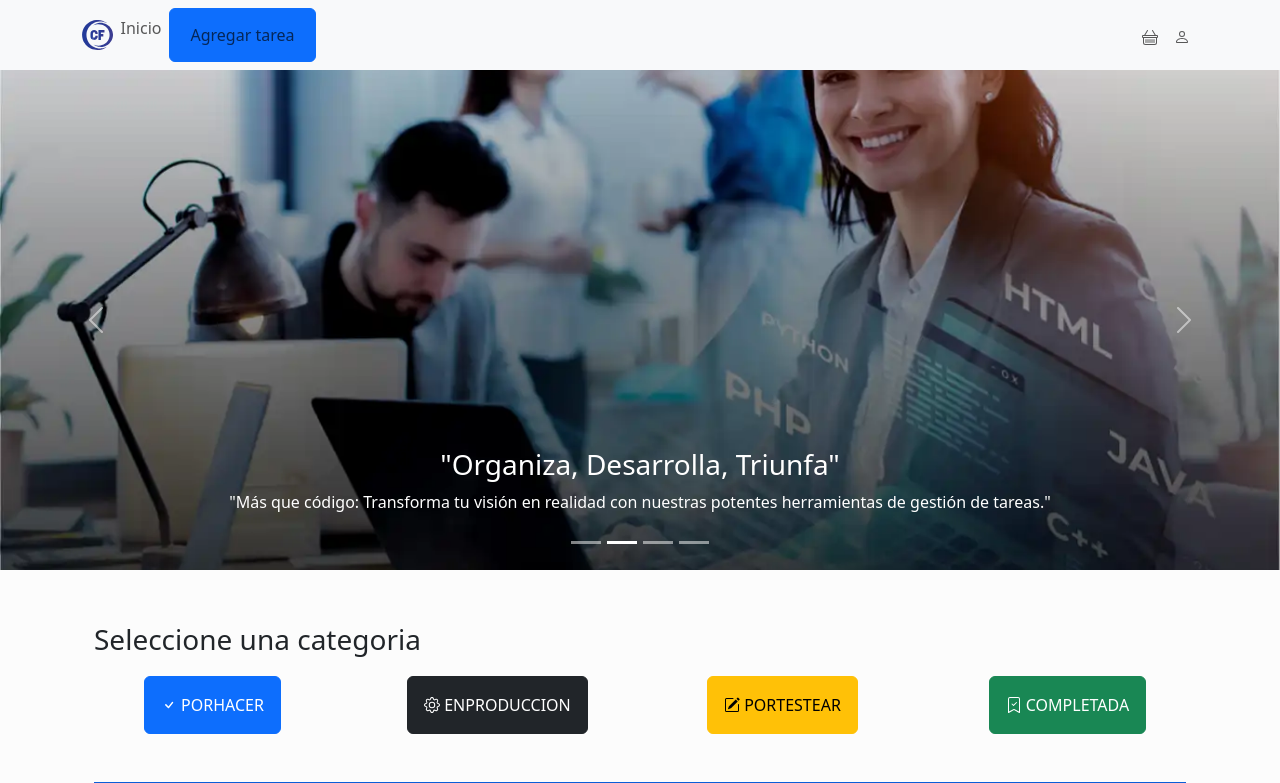
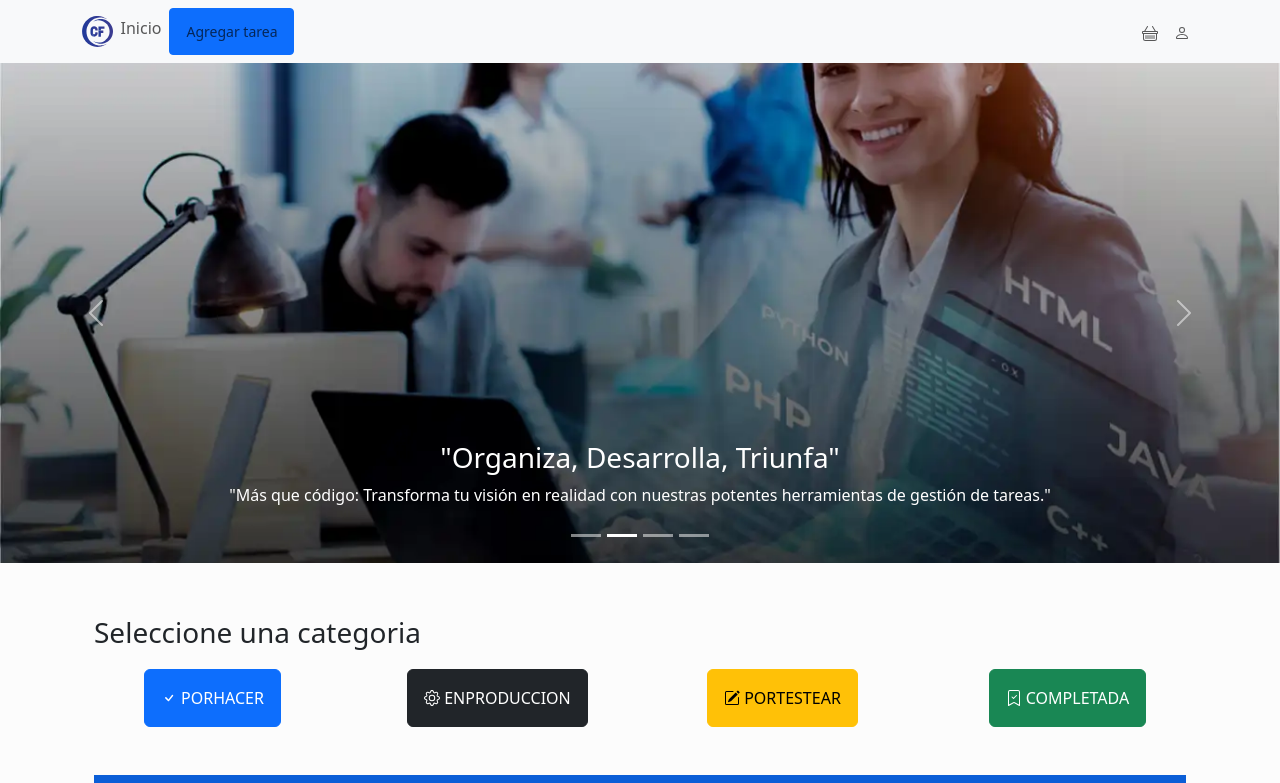
Before and after one commit to guiligancjg/gramajo_carlos_jorge_Frond-end, a React (Vite) app: page / in a window 1280 px wide. Shown: the top 783 px of the page. Built offline with nearby package versions, Linux system fonts and the light colour scheme; no server answers; the HTML template or start-up script is replaced by a standard one.

Commit message:
Se agrego como boton a Agregar Tarea sm

```diff
--- a/src/components/Navbar/NavBar.tsx
+++ b/src/components/Navbar/NavBar.tsx
@@ -58,7 +58,7 @@ const NavBar = () => {
 
 
 
-                       <Button><Nav.Link onClick={handleShowModal}>Agregar tarea</Nav.Link></Button>
+                       <Button variant="primary" size="sm"><Nav.Link onClick={handleShowModal}>Agregar tarea</Nav.Link></Button>
                     </Nav>
 
                     <Nav className="d-none d-md-flex ms-auto">
```
